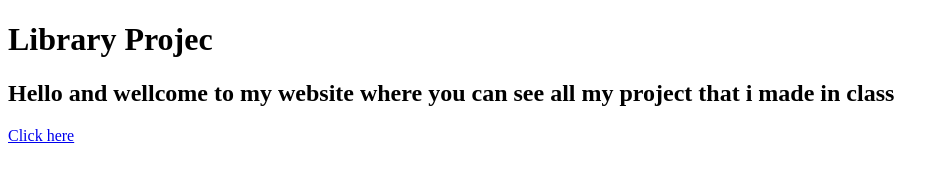
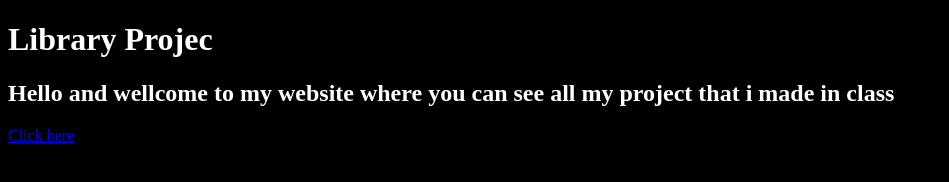
Before and after one commit to Azamat-creater/Azamat-creater.github.io, a plain HTML site: page index.html in a window 1280 px wide. Shown: the whole page, without its empty margins (0-949 px from the left). Drawn offline with Linux system fonts and the light colour scheme.

Commit message:
Update index.html

```diff
--- a/index.html
+++ b/index.html
@@ -4,12 +4,13 @@
     <title>Library Project</title>
     <meta charset="utf-8">
   </head>
-  <body>
+  <body style="background-color:Black">
     <header>
-	   <h1>Library Projec</h1>
-	   <h2>Hello and wellcome to my website where you can see all my project that i made in class</h2>
-	   <p><a href="project.html">Click here</a></p>
+	   <h1 style="color:White;">Library Projec</h1>
+	   <h2 style="color:White;">Hello and wellcome to my website where you can see all my project that i made in class</h2>
+	   <p style="color:White;"><a href="project.html">Click here</a></p>
     </header>
 
   </body>
+
 </html>
```
